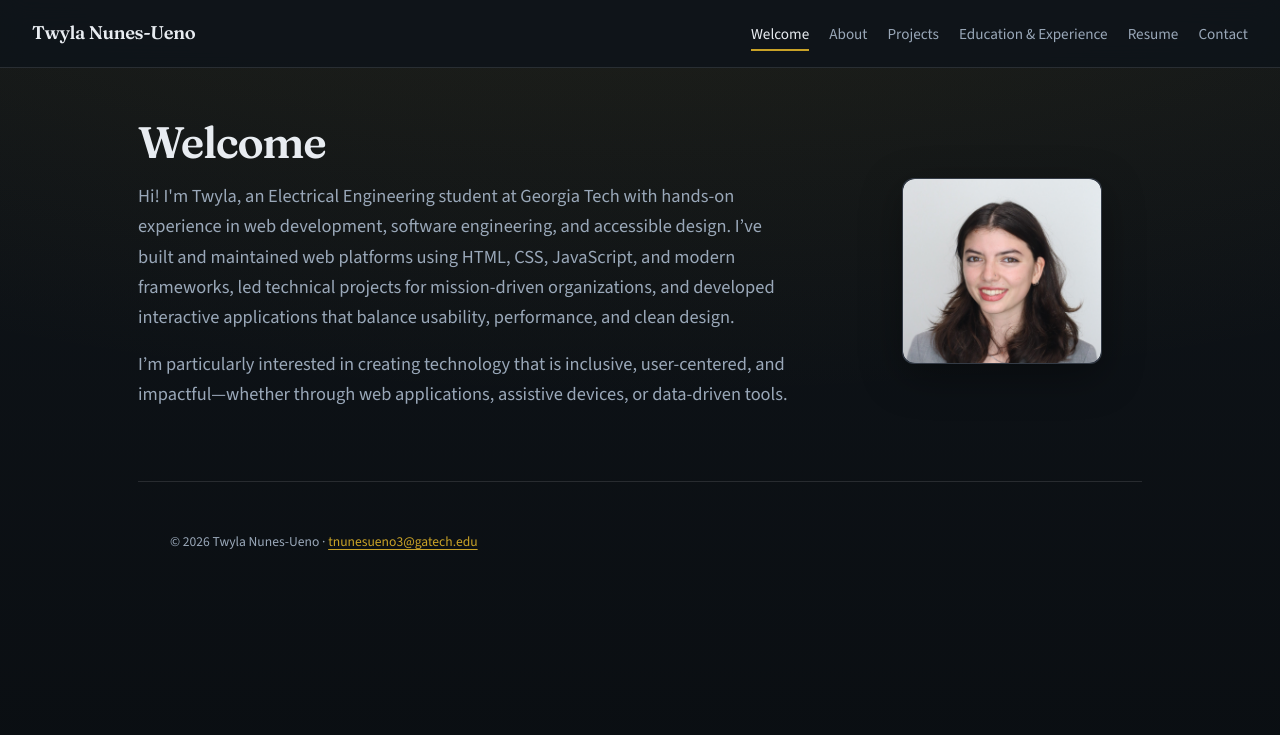
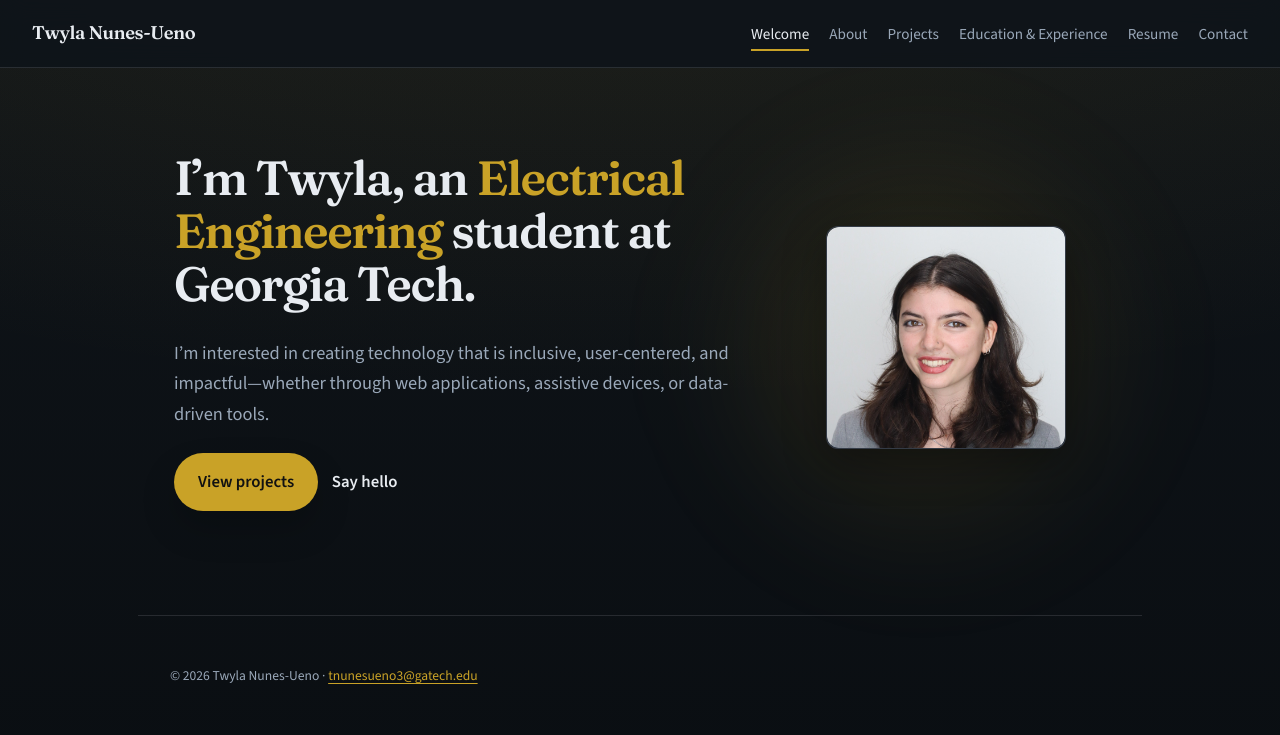
Before and after one commit to tnunesueno/Twyla-Site, a plain HTML site: page index.html in a window 1280 px wide. Drawn offline with nearby package versions, Linux system fonts and the light colour scheme.

Commit message:
new welcome page

```diff
--- a/css/styles.css
+++ b/css/styles.css
@@ -129,25 +129,192 @@ main {
 }
 
 .hero {
+  position: relative;
   display: grid;
   gap: clamp(1.5rem, 3vw, 2.5rem);
   align-items: center;
   margin-bottom: clamp(2rem, 5vw, 3.5rem);
+  padding: clamp(1.5rem, 3vw, 2.25rem);
+}
+
+.hero::before {
+  content: "";
+  position: absolute;
+  top: -20%;
+  right: -10%;
+  width: 40rem;
+  height: 40rem;
+  border-radius: 50%;
+  background: radial-gradient(circle at center, rgba(201, 162, 39, 0.16), transparent 55%);
+  filter: blur(45px);
+  pointer-events: none;
+  z-index: 0;
 }
 
 @media (min-width: 768px) {
   .hero {
-    grid-template-columns: 1fr 280px;
+    grid-template-columns: 1fr 320px;
   }
+}
+
+.hero-text {
+  position: relative;
+  z-index: 1;
 }
 
 .hero-text h1 {
   font-family: var(--font-display);
-  font-size: clamp(2rem, 5vw, 2.75rem);
+  font-size: clamp(2rem, 5vw, 3rem);
   font-weight: 600;
-  line-height: 1.2;
+  line-height: 1.1;
+  margin: 0;
+  letter-spacing: -0.03em;
+}
+
+.hero-highlight {
+  color: var(--accent);
+}
+
+.eyebrow {
   margin: 0 0 0.75rem;
-  letter-spacing: -0.03em;
+  color: var(--accent);
+  font-size: 0.85rem;
+  letter-spacing: 0.24em;
+  text-transform: uppercase;
+}
+
+.hero-actions {
+  display: flex;
+  flex-wrap: wrap;
+  gap: 0.85rem;
+  margin: 1.5rem 0 0.75rem;
+}
+
+.hero-button,
+.hero-link {
+  font-weight: 600;
+  transition: transform 0.2s ease, background-color 0.2s ease, color 0.2s ease;
+}
+
+.hero-button {
+  display: inline-flex;
+  align-items: center;
+  justify-content: center;
+  padding: 0.95rem 1.5rem;
+  border-radius: 999px;
+  background: var(--accent);
+  color: #111;
+  text-decoration: none;
+  box-shadow: 0 18px 35px rgba(0, 0, 0, 0.18);
+}
+
+.hero-button:hover {
+  background: var(--accent-hover);
+  transform: translateY(-1px);
+}
+
+.hero-link {
+  color: var(--text);
+  text-decoration: none;
+  align-self: center;
+  border-bottom: 1px solid transparent;
+}
+
+.hero-link:hover {
+  border-bottom-color: var(--accent);
+}
+
+.hero-features {
+  display: grid;
+  gap: 1rem;
+  margin-top: 1.25rem;
+}
+
+@media (min-width: 640px) {
+  .hero-features {
+    grid-template-columns: repeat(3, minmax(0, 1fr));
+  }
+}
+
+.feature-card {
+  padding: 1.2rem 1.25rem;
+  background: rgba(255, 255, 255, 0.04);
+  border: 1px solid rgba(255, 255, 255, 0.08);
+  border-radius: var(--radius);
+}
+
+.feature-card p {
+  margin: 0 0 0.65rem;
+  color: var(--text-muted);
+  font-size: 0.85rem;
+  text-transform: uppercase;
+  letter-spacing: 0.12em;
+}
+
+.feature-card strong {
+  display: block;
+  color: var(--text);
+  font-size: 0.95rem;
+  line-height: 1.4;
+}
+
+.hero-card {
+  position: relative;
+  background: var(--bg-elevated);
+  border: 1px solid var(--border);
+  border-radius: var(--radius);
+  overflow: hidden;
+  box-shadow: var(--shadow);
+  transition: transform 0.3s ease, box-shadow 0.3s ease;
+  z-index: 1;
+}
+
+.hero-card::before {
+  content: "";
+  position: absolute;
+  inset: -16px;
+  z-index: -1;
+  border-radius: calc(var(--radius) + 16px);
+  background: radial-gradient(circle at top left, rgba(201, 162, 39, 0.12), transparent 40%);
+}
+
+.hero-card:hover {
+  transform: translateY(-8px);
+  box-shadow: 0 24px 45px rgba(0, 0, 0, 0.32);
+}
+
+.hero-text > *,
+.hero-card {
+  opacity: 0;
+  transform: translateY(16px);
+  animation: fadeUp 0.7s ease forwards;
+}
+
+.hero-text h1 {
+  animation-delay: 0.1s;
+}
+
+.hero-text .lead {
+  animation-delay: 0.2s;
+}
+
+.hero-actions {
+  animation-delay: 0.3s;
+}
+
+.hero-features {
+  animation-delay: 0.35s;
+}
+
+.hero-card {
+  animation-delay: 0.4s;
+}
+
+@keyframes fadeUp {
+  to {
+    opacity: 1;
+    transform: translateY(0);
+  }
 }
 
 .lead {
@@ -155,14 +322,6 @@ main {
   color: var(--text-muted);
   margin: 0 0 1rem;
   max-width: var(--max);
-}
-
-.hero-card {
-  background: var(--bg-elevated);
-  border: 1px solid var(--border);
-  border-radius: var(--radius);
-  overflow: hidden;
-  box-shadow: var(--shadow);
 }
 
 .hero-card figcaption {
--- a/index.html
+++ b/index.html
@@ -42,14 +42,15 @@
     <main>
       <section class="hero">
         <div class="hero-text">
-          <h1>Welcome</h1>
+          <h1> I’m Twyla, an <span class="hero-highlight">Electrical Engineering</span> student at Georgia Tech.</h1>
+          <br>
           <p class="lead">
-            Hi! I'm Twyla, an Electrical Engineering student at Georgia Tech with hands-on experience in web development, software engineering, and accessible design. I’ve built and maintained web platforms using HTML, CSS, JavaScript, and modern frameworks, led technical projects for mission-driven organizations, and developed interactive applications that balance usability, performance, and clean design.
+            I’m interested in creating technology that is inclusive, user-centered, and impactful—whether through web applications, assistive devices, or data-driven tools.
           </p>
-          <p class="lead">
-          I’m particularly interested in creating technology that is inclusive, user-centered, and impactful—whether through web applications, assistive devices, or data-driven tools.
-          </p>
-
+          <div class="hero-actions">
+            <a class="hero-button" href="projects.html">View projects</a>
+            <a class="hero-link" href="contact.html">Say hello</a>
+          </div>
         </div>
         <figure class="hero-card">
           <img
```
